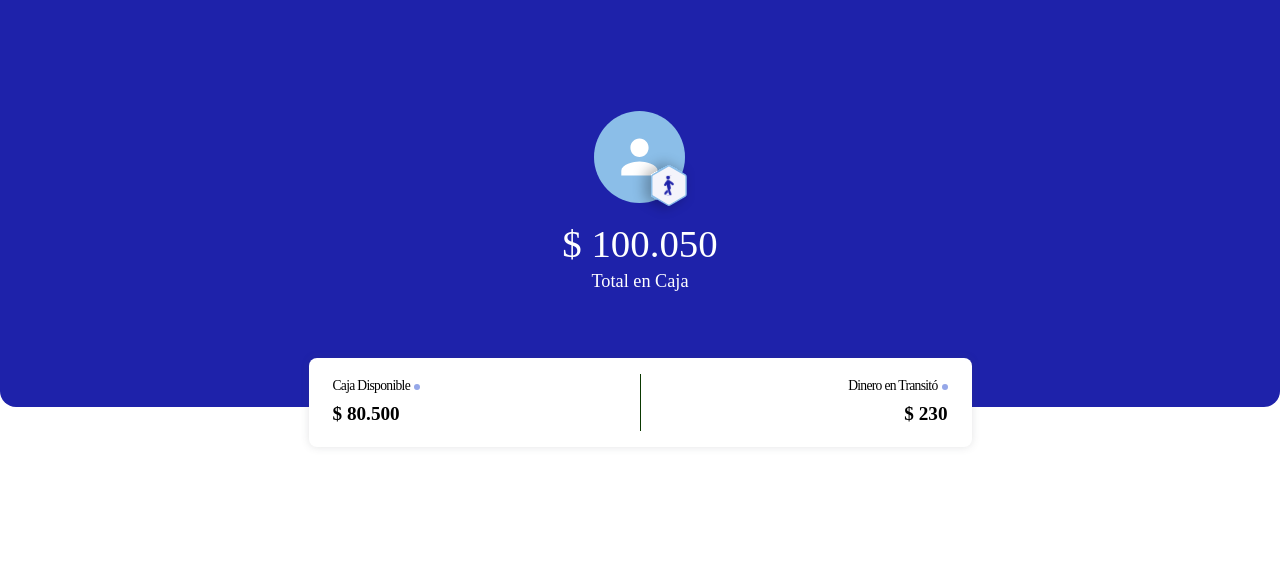
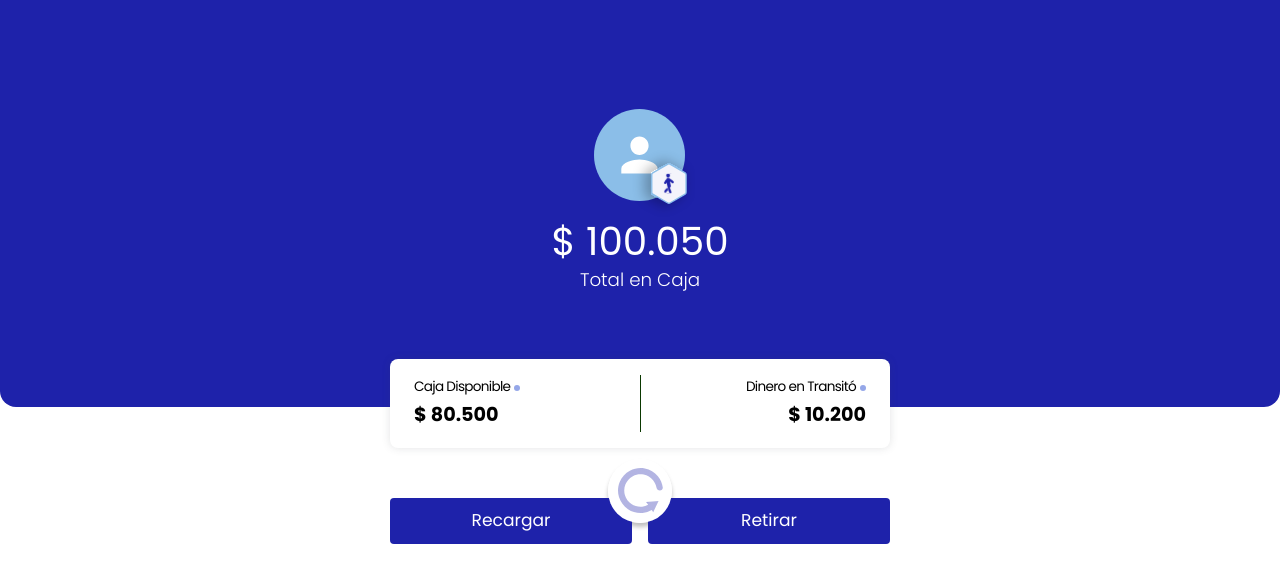
Before and after one commit to PandaDesigner/xcala-mui, a React (Vite) app: page / in a window 1280 px wide. Shown: the top 582 px of the page. Built offline with nearby package versions, Linux system fonts and the light colour scheme.

Commit message:
fix menu

```diff
--- a/index.html
+++ b/index.html
@@ -3,6 +3,9 @@
   <head>
     <meta charset="UTF-8" />
     <link rel="icon" type="image/svg+xml" href="/vite.svg" />
+    <link rel="preconnect" href="https://fonts.googleapis.com">
+<link rel="preconnect" href="https://fonts.gstatic.com" crossorigin>
+<link href="https://fonts.googleapis.com/css2?family=Poppins:wght@200;300;400;600;700;800;900&display=swap" rel="stylesheet">
     <meta name="viewport" content="width=device-width, initial-scale=1.0" />
     <title>Vite + React</title>
   </head>
--- a/package.json
+++ b/package.json
@@ -13,6 +13,7 @@
     "@emotion/react": "^11.11.1",
     "@emotion/styled": "^11.11.0",
     "@fontsource/poppins": "^5.0.5",
+    "@mui/lab": "^5.0.0-alpha.136",
     "@mui/material": "^5.14.0",
     "@mui/styled-engine-sc": "^5.12.0",
     "react": "^18.2.0",
--- a/src/App.jsx
+++ b/src/App.jsx
@@ -1,22 +1,35 @@
 
 
-import { Typography, Stack, Button, styled } from "@mui/material"
+import { Typography, Stack, Button, styled, Box } from "@mui/material"
 
 import Header from "./components/Header.jsx"
+import { BtnGroupCaja } from "./components/BtnGroupCaja.jsx";
+import { BtnGroupFix } from "./components/BtnGroupFix.jsx";
 
 const BtnXcala = styled(Button)({
   //color: '#1E22AA',
 
 });
 
+const propsHeader = {
+  totalCaja: "100.050",
+  disponibleCaja: "80.500",
+  transitoCaja: "10.200"
+}
+
+const { totalCaja, disponibleCaja, transitoCaja } = propsHeader
+
 function App() {
 
 
   return (
     <>
-      <Header />
-      <Typography variant="h2" > Hola mundo </Typography>
+      <Header totalCaja={totalCaja} disponibleCaja={disponibleCaja} transitoCaja={transitoCaja} />
+      <BtnGroupCaja />
 
+
+
+      <BtnGroupFix />
     </>
   )
 }
--- /dev/null
+++ b/src/components/BtnGroupCaja.jsx
@@ -0,0 +1,79 @@
+import { Stack, styled, Button, Box, IconButton } from "@mui/material"
+
+
+
+import spinerIcons from "../assets/images/spiner.svg"
+
+
+const BtnContainer = styled(Stack)({
+    marginTop: "400px",
+    width: "100%",
+    flexDirection: "column",
+    paddingTop: "90px",
+    alignItems: "center",
+
+})
+
+const BtnGroup = styled(Stack)({
+    flexDirection: "row",
+    width: "100%",
+    maxWidth: "500px",
+    justifyContent: "center",
+
+})
+
+const Spiner = styled("img")({
+    height: "45px",
+    width: "45px",
+
+})
+
+
+
+
+export const BtnGroupCaja = () => {
+    return (
+        <Stack position={{ xs: "none", md: "fixed" }} left={"0"} right={"0"} sx={{ transition: "ease-in-out", transitionDuration: 2 }}>
+            <BtnContainer display={{ xs: "none", md: "flex" }}>
+                <BtnGroup gap={2} >
+
+                    <Button
+                        variant="contained"
+                        color="primary"
+                        size="large"
+                        sx={{ width: "100%", boxShadow: "none", textTransform: 'none' }}
+                        disableElevation
+                        disableRipple
+                    >Recargar</Button>
+                    <Button
+                        variant="contained"
+                        color="primary"
+                        size="large"
+                        sx={{ width: "100%", boxShadow: "none", textTransform: 'none' }}
+                        disableElevation
+                        disableRipple
+                    > Retirar</Button>
+                </BtnGroup>
+
+                <Box sx={{ "& > button": { m: 0 }, marginTop: "-85px", boxShadow: "0px 4px 4px rgba(0, 0, 0, 0.25)", borderRadius: "100%", "& > button:hover": { backgroundColor: "white" } }}>
+                    <IconButton
+                        color="primary"
+                        size="large"
+                        sx={{ width: "100%", padding: "32px 32px", width: "32px", height: "32px", backgroundColor: "#fff", position: "relative", display: "flex", alignItems: "center", justifyContent: "center" }}
+
+                    >
+
+                        <Spiner src={spinerIcons} loading="lazy" alt="spiner" />
+
+                    </IconButton>
+
+                </Box>
+
+
+
+
+            </BtnContainer>
+
+        </Stack>
+    )
+}
--- /dev/null
+++ b/src/components/BtnGroupFix.jsx
@@ -0,0 +1,79 @@
+import { Stack, styled, Button, Box, IconButton } from "@mui/material"
+
+
+
+import spinerIcons from "../assets/images/spiner.svg"
+
+
+const BtnContainer = styled(Stack)({
+    marginTop: "400px",
+    width: "100%",
+    flexDirection: "column",
+    paddingTop: "90px",
+    alignItems: "center",
+
+})
+
+const BtnGroup = styled(Stack)({
+    flexDirection: "row",
+    width: "100%",
+    maxWidth: "100%",
+    justifyContent: "center",
+
+})
+
+const Spiner = styled("img")({
+    height: "45px",
+    width: "45px",
+
+})
+
+
+
+
+export const BtnGroupFix = () => {
+    return (
+        <Stack position={{ xs: "Fixed", md: "none" }} bottom={"31px"} left={"0"} right={"0"} >
+            <BtnContainer display={{ xs: "flex", md: "none" }} maxHeight={"70px"}>
+                <BtnGroup gap={0} backgroundColor={"#1E22AA"} maxHeight={"70px"}  >
+
+                    <Button
+                        variant="contained"
+                        color="primary"
+                        size="large"
+                        sx={{ width: "100%", boxShadow: "none", textTransform: 'none', paddingY: "16px" }}
+                        disableElevation
+                        disableRipple
+                    >Recargar</Button>
+                    <Button
+                        variant="contained"
+                        color="primary"
+                        size="large"
+                        sx={{ width: "100%", boxShadow: "none", textTransform: 'none' }}
+                        disableElevation
+                        disableRipple
+                    > Retirar</Button>
+                </BtnGroup>
+
+                <Box sx={{ "& > button": { m: 0 }, marginTop: "-95px", boxShadow: "0px 4px 4px rgba(0, 0, 0, 0.25)", borderRadius: "100%", "& > button:hover": { backgroundColor: "#e2e2e2" } }} zIndex={2} >
+                    <IconButton
+                        color="primary"
+                        size="large"
+                        sx={{ width: "100%", padding: "32px 32px", width: "32px", height: "32px", backgroundColor: "#fff", position: "relative", display: "flex", alignItems: "center", justifyContent: "center", zIndex: "101" }}
+
+                    >
+
+                        <Spiner src={spinerIcons} loading="lazy" alt="spiner" />
+
+                    </IconButton>
+
+                </Box>
+
+
+
+
+            </BtnContainer>
+
+        </Stack >
+    )
+}
--- a/src/components/CoinFlotin.jsx
+++ b/src/components/CoinFlotin.jsx
@@ -9,7 +9,7 @@ import CajaMount from "./CajaDisponible"
 const ContentFlotin = styled(Stack)({
     position: "relative",
     margin: "0 auto",
-    bottom: "-350px",
+    bottom: "-50px",
     backgroundColor: "rgba(255, 255, 255, 1)",
     boxShadow: "0px 0px 8px rgba(61, 64, 75, 0.15)",
     borderRadius: "8px",
@@ -22,21 +22,22 @@ const ContentFlotin = styled(Stack)({
     boxSizing: "border-box",
     overflow: "hidden",
     height: "89px",
-    minWidth: "310px",
-    maxWidth: "663px",
+    width: "100%",
     gap: "8px",
+    animation: "ease-in-out"
 })
 
 
 
 
-const CoinFlotin = () => {
+
+const CoinFlotin = ({ disponibleCaja, transitoCaja }) => {
     return (
         <>
-            <ContentFlotin>
-                <CajaMount coinValue={"80.500"} />
+            <ContentFlotin maxWidth={{ xs: "90%", sm: "30%" }} minWidth={{ xs: "360px", sm: "500px" }}>
+                <CajaMount coinValue={disponibleCaja} />
                 <Divider orientation="vertical" color="rgba(24, 40, 73, 0.12)" />
-                <CajaMount direction="end" title="Dinero en Transitó" coinValue={230} />
+                <CajaMount direction="end" title="Dinero en Transitó" coinValue={transitoCaja} />
             </ContentFlotin>
         </>
     )
--- a/src/components/Header.jsx
+++ b/src/components/Header.jsx
@@ -5,10 +5,11 @@ import AvatarSection from "./AvatarSection.jsx"
 
 
 
-const Header = () => {
+
+const Header = ({ totalCaja, disponibleCaja, transitoCaja }) => {
     return (
-        <>
-            <Stack direction={{ xs: 'row', sm: "column" }} sx={{
+        <Stack flexDirection={"column"} position={{ xs: "fixed", md: "flex" }} sx={{ top: "0", left: "0", right: "0" }}>
+            <Stack direction={"column"} sx={{
                 alignItems: 'center',
                 justifyContent: { xs: 'space-evenly', sm: "center" },
                 backgroundColor: "#1E22AA",
@@ -22,17 +23,18 @@ const Header = () => {
                 padding: { xs: "0", sm: "0" },
                 gap: "16px"
             }}>
-                <Stack>
+                <Stack marginTop={"100px"}>
                     <AvatarSection />
                 </Stack>
                 <Stack marginX={{ xs: "0", sm: "100px" }} justifyContent={{ xs: "start", sm: "center" }}>
-                    <Typography variant="h4" color="#fff">$ 100.050</Typography>
-                    <Typography variant="body1" fontWeight={300} textAlign={{ xs: "left", sm: "center" }} color="#fff">Total en Caja</Typography>
+                    <Typography variant="h4" color="#fff">{`$ ${totalCaja}`}</Typography>
+                    <Typography variant="body1" fontWeight={300} textAlign={{ xs: "center", sm: "center" }} color="#fff">Total en Caja</Typography>
                 </Stack>
 
+                <CoinFlotin disponibleCaja={disponibleCaja} transitoCaja={transitoCaja} />
             </Stack>
-            <CoinFlotin />
-        </>
+
+        </Stack>
     )
 }
 
--- a/src/theme.js
+++ b/src/theme.js
@@ -3,12 +3,15 @@ import { createTheme } from "@mui/material";
 export const theme = createTheme({
 	palette: {
 		primary: {
-			dark: "#0C0E45",
+			dark: "#00046d",
 			main: "#1E22AA",
 			ligth: "#5E62C4",
 		},
 		secundary: {
 			main: "#5AC4B1",
+		},
+		white: {
+			main: "#fff",
 		},
 	},
 	typography: {
```
Also changed, not shown: src/assets/images/spiner.svg (added), 1 other file (tests, documents, lock files or other folders).
